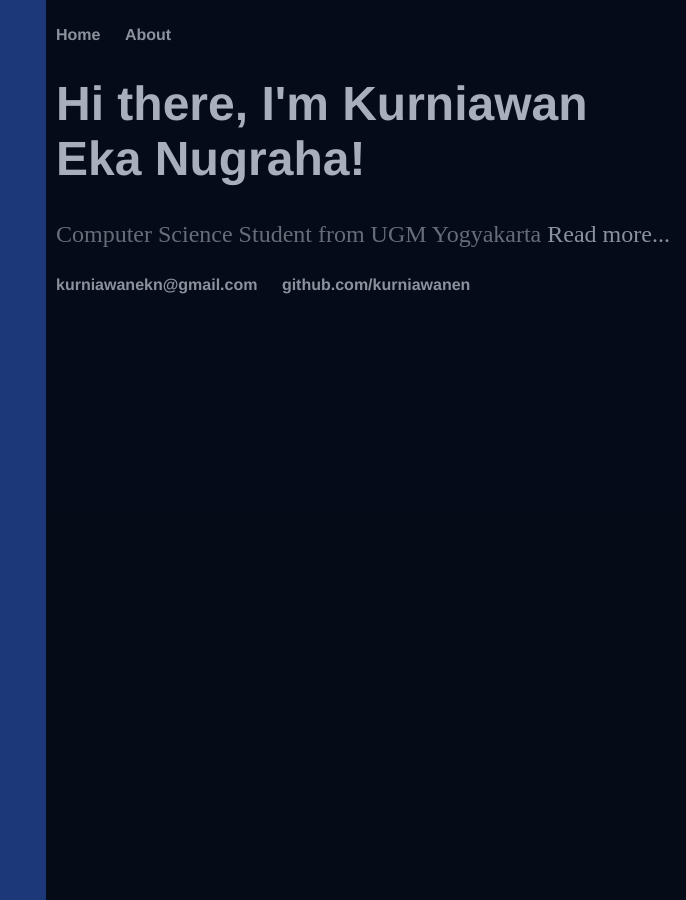
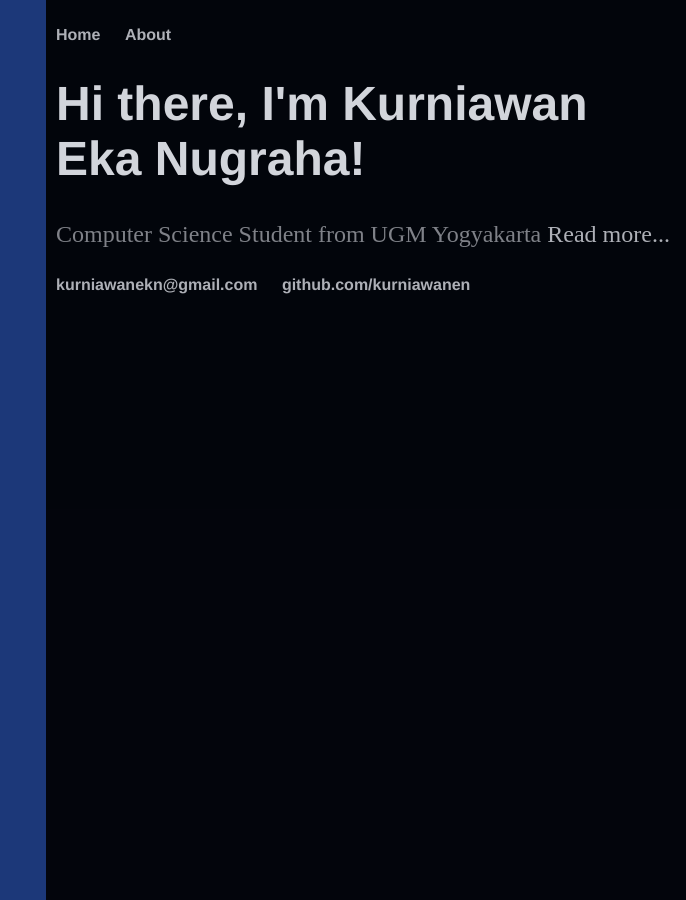
Before and after one commit to ken-kurniawanen/kurniawanen.github.io, a Jekyll site: the page built from index.html, in a window 1280 px wide. Shown: the whole page, without its empty margins (594-1280 px from the left). Built offline with Jekyll 4.4.1, drawn with Linux system fonts in a browser that asks for light colours.

Commit message:
Update main.css

```diff
--- a/css/main.css
+++ b/css/main.css
@@ -1,10 +1,10 @@
 html {height:100%; background: #1c3879;;background-size:cover;}
-body {padding:0; margin:0 0 0 50%; background: black; opacity: 0.8;
-    filter: alpha(opacity=80); color:#fff; width:50%; min-height:100%; float:right;}
+body {padding:0; margin:0 0 0 50%; background: black; opacity: 0.9;
+    filter: alpha(opacity=90); color:#fff; width:50%; min-height:100%; float:right;}
 #left_col {float:left; width:100%; margin-left:-100%; text-align:right; background:transparent no-repeat right top; color:#000;}
 #left_col_inner {padding:10px; color:white;}
-#right_col {background:black no-repeat left top;opacity: 0.8;
-    filter: alpha(opacity=80);}
+#right_col {background:black no-repeat left top;opacity: 0.9;
+    filter: alpha(opacity=90);}
 #right_col_inner {padding:10px; color:#fec;}
 
 
```
